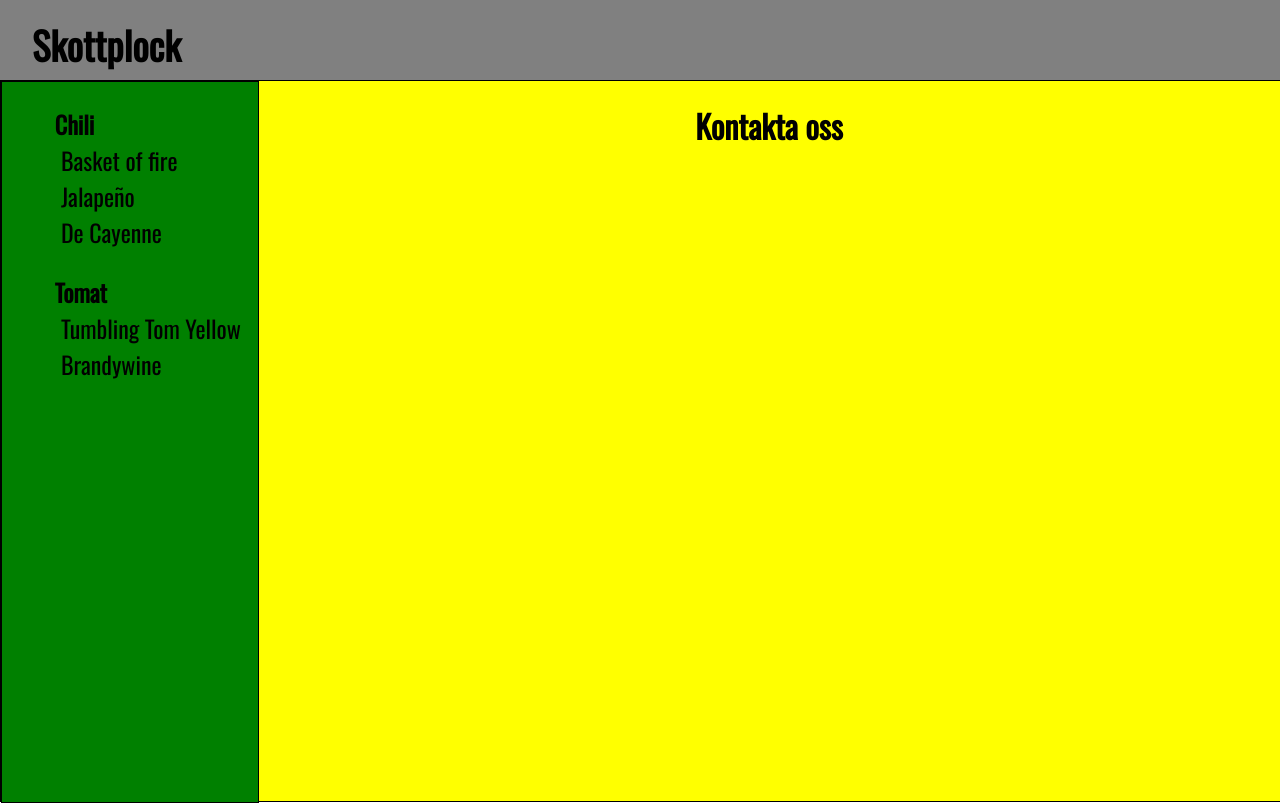
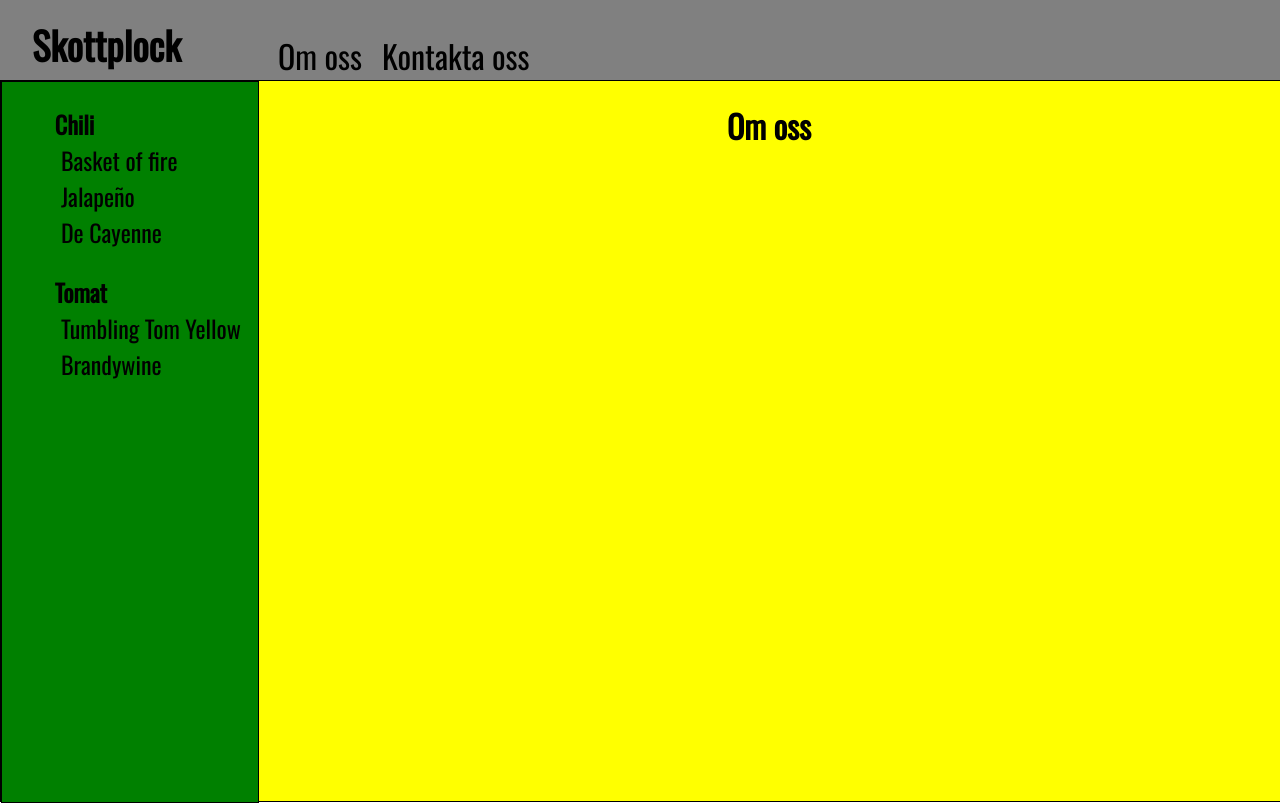
Before and after one commit to Cancain/skottplock, a React (Create React App) app: page /about in a window 1280 px wide. Built offline with nearby package versions, Linux system fonts and the light colour scheme.

Commit message:
more work on the navigation for big screens

```diff
--- a/src/Components/Navigation/Navigation.js
+++ b/src/Components/Navigation/Navigation.js
@@ -1,9 +1,11 @@
 import React from "react";
+import { NavLink } from "react-router-dom";
 
 import style from "./Navigation.module.css";
 import MenuBtn from "../UI/MenuBtn/MenuBtn";
 import Logo from "../Logo/Logo";
 import ShoppingCartBtn from "../UI/ShoppingCartBtn/ShoppingCartBtn";
+import NavigationItem from "./NavigationItem/NavigationItem";
 
 const navigation = props => {
   const width = window.innerWidth;
@@ -18,10 +20,32 @@ const navigation = props => {
   const menuBtn = (
     <MenuBtn activeMenu={props.activeMenu} clicked={props.menuBtnClicked} />
   );
+
+  const navStyle = {
+    color: "black",
+    margin: "0 20px 100px 0"
+  };
+
+  const largeScreenTopMenu = (
+    <div className={style.LargeTopMenu}>
+      <p>
+        <NavLink style={navStyle} to="/about">
+          Om oss
+        </NavLink>
+      </p>
+      <p>
+        <NavLink style={navStyle} to="/contact">
+          Kontakta oss
+        </NavLink>
+      </p>
+    </div>
+  );
+
   return (
     <div className={style.Navigation}>
       {width <= props.breakpoint ? shoppingCartBtn : null}
       <Logo clicked={props.logoClicked} />
+      {width >= props.breakpoint ? largeScreenTopMenu : null}
       {width <= props.breakpoint ? menuBtn : null}
     </div>
   );
--- a/src/Components/Navigation/Navigation.module.css
+++ b/src/Components/Navigation/Navigation.module.css
@@ -6,3 +6,16 @@
   justify-content: space-between;
   text-decoration: none;
 }
+
+.LargeTopMenu {
+  display: flex;
+  flex-flow: row;
+  width: 100%;
+  font-size: 2rem;
+  justify-content: flex-start;
+  margin-left: 8%;
+}
+
+.LargeTopMenu p {
+  color: white;
+}
--- a/src/Containers/About/About.js
+++ b/src/Containers/About/About.js
@@ -1,7 +1,7 @@
 import React from "react";
 
 const about = props => {
-  return <h1>Kontakta oss</h1>;
+  return <h1>Om oss</h1>;
 };
 
 export default about;
--- a/src/Containers/Contact/Constact.js
+++ b/src/Containers/Contact/Constact.js
@@ -3,7 +3,7 @@ import React from "react";
 const contact = props => {
   return (
     <div>
-      <h1>Om oss </h1>
+      <h1>Kontakta oss</h1>
     </div>
   );
 };
```
